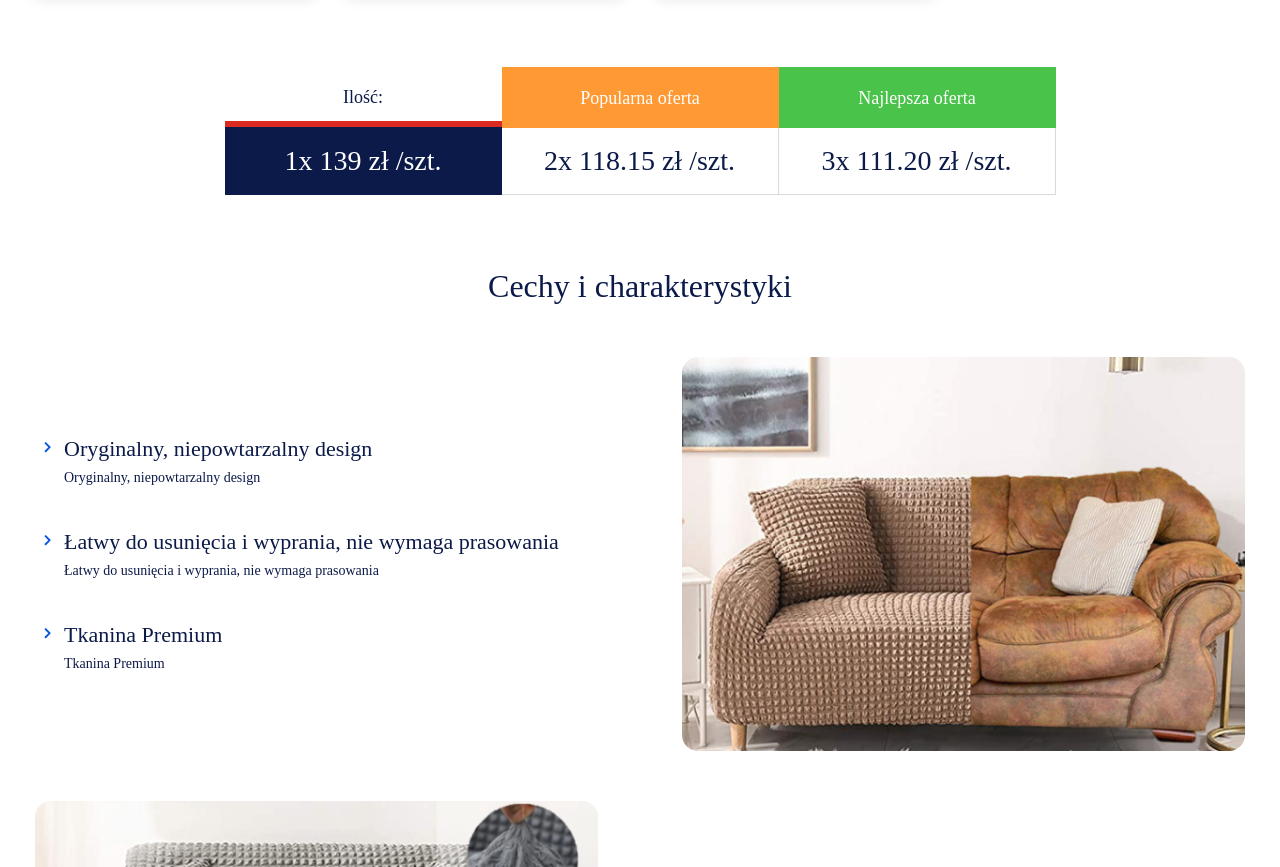
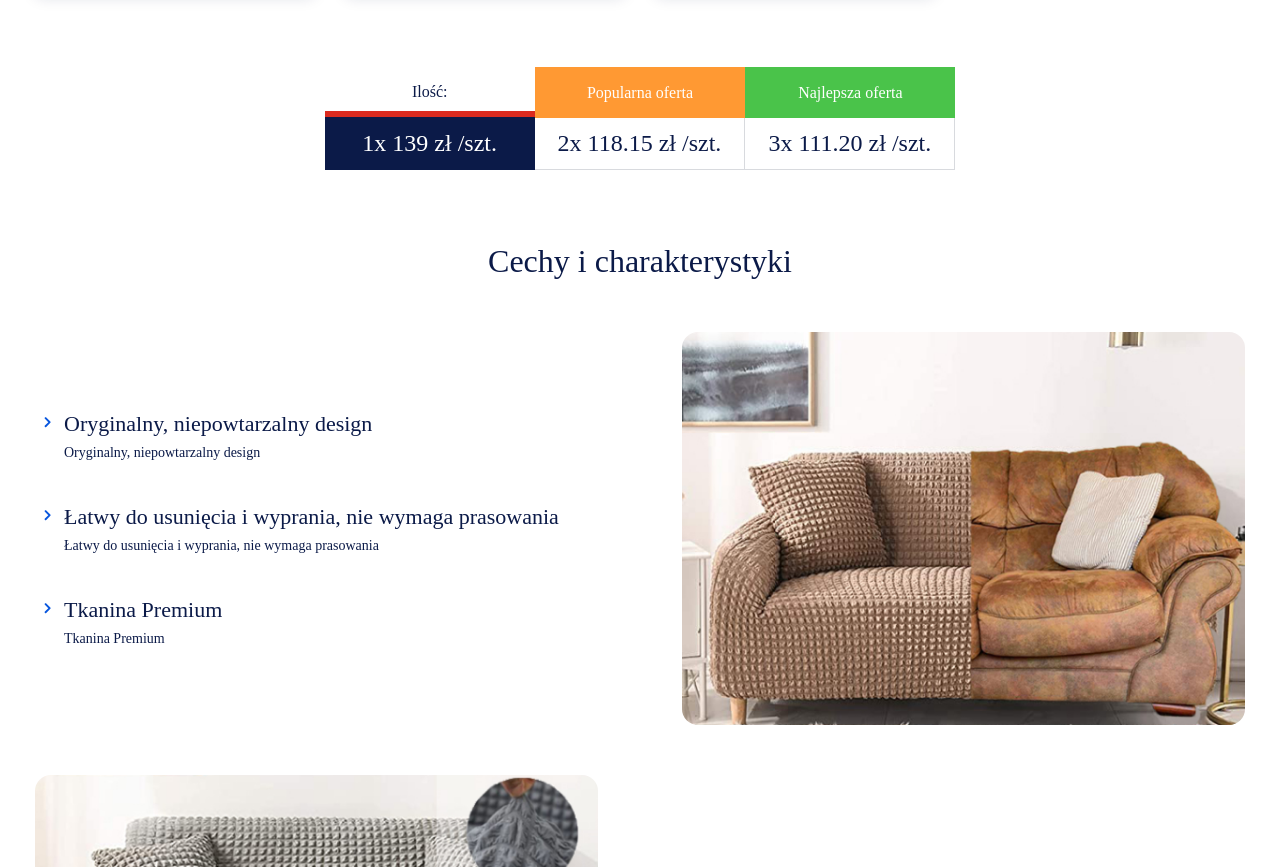
Before and after one commit to Sergii13/defi, a plain HTML site: page src/card1.html in a window 1280 px wide. Shown: the part 4996-5863 px from the top of the page. Drawn offline with nearby package versions, Linux system fonts and the light colour scheme; files that its build step writes are made by us from their sources; a script that the page names is missing; files whose address does not match are found by name; a web font is replaced by a local one.

Commit message:
fix option

```diff
--- a/src/scss/base/forms/radio.scss
+++ b/src/scss/base/forms/radio.scss
@@ -128,9 +128,9 @@
   }
 
   &__text-head {
-    padding: 15px 17px;
+    padding: 10px 17px;
     font-weight: 500;
-    font-size: 18px;
+    font-size: 16px;
     flex: 1 1 auto;
     line-height: 30px;
     display: flex;
@@ -139,7 +139,6 @@
     color: #fff;
     position: relative;
     @media (max-width: $tablet) {
-      font-size: 18px;
       line-height: math.div(28, 18);
     }
     @media (max-width: $mobile) {
@@ -193,9 +192,9 @@
   }
 
   &__text-bottom {
-    padding: 15px 5px;
+    padding: 10px 5px;
     font-weight: 500;
-    font-size: 28px;
+    font-size: 24px;
     line-height: math.div(48, 38);
     white-space: nowrap;
     overflow: hidden;
--- a/src/scss/sections/of.scss
+++ b/src/scss/sections/of.scss
@@ -1,5 +1,5 @@
 .of {
   &__container {
-    max-width: 901px;
+    max-width: 701px;
   }
 }
```
